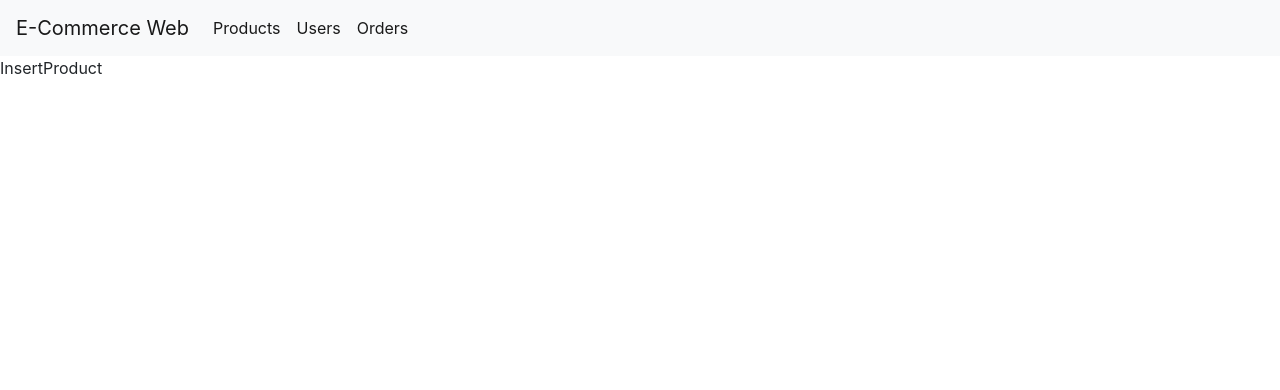
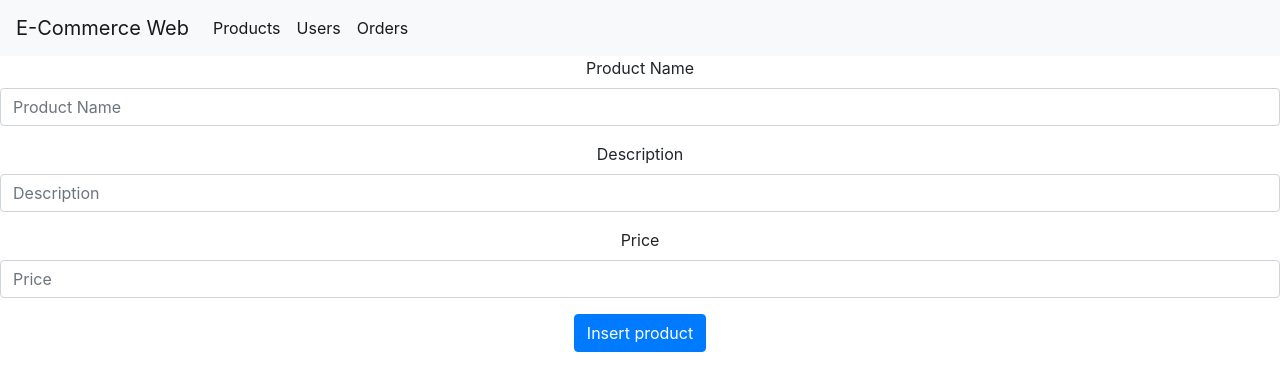
Before and after one commit to goktugmandaci/cloud-term-proj, a React (Create React App) app in the folder frontend/: page /insert/product in a window 1280 px wide. Shown: the top 390 px of the page. Built offline with nearby package versions, Linux system fonts and the light colour scheme.

Commit message:
frontend update

```diff
--- a/frontend/src/components/InsertProduct.js
+++ b/frontend/src/components/InsertProduct.js
@@ -1,8 +1,43 @@
-import React from 'react'
+
+import React, { useState } from 'react'
+import axios from 'axios'
 
 const InsertProduct = () => {
+
+  const [_name, setName] = useState("");
+  const [_desription, setDescription] = useState("")
+  const [_price, setPrice] = useState(-1);
+
+  const submitHandler = async () => {
+    e.preventDefault()
+    try {
+      const requestBody = { name: _name, description: _desription, price: _price }
+      const response = await axios.post('http://localhost:8080/products/create', requestBody)
+      console.log(response.data)
+      window.location.reload()
+    } catch (error) {
+      console.log("Error inserting product: ", error)
+    }
+  }
+
   return (
-    <div>InsertProduct</div>
+    <div className='App'>
+      <form onSubmit={() => submitHandler()}>
+        <div class="form-group">
+          <label for="name">Product Name</label>
+          <input onChange={(e) => setName(e.target.value)} type="text" class="form-control" id="name" aria-describedby="name" placeholder="Product Name" />
+        </div>
+        <div class="form-group">
+          <label for="description">Description</label>
+          <input onChange={(e) => setDescription(e.target.value)} type="text" class="form-control" id="description" placeholder="Description" />
+        </div>
+        <div class="form-group">
+          <label for="price">Price</label>
+          <input onChange={(e) => setPrice(parseInt(e.target.value))} type="number" class="form-control" id="price" placeholder="Price" />
+        </div>
+        <button type="submit" class="btn btn-primary">Insert product</button>
+      </form>
+    </div>
   )
 }
 
--- a/frontend/src/components/InsertUser.js
+++ b/frontend/src/components/InsertUser.js
@@ -1,8 +1,38 @@
-import React from 'react'
+
+import React, { useState } from 'react'
+import axios from 'axios'
 
 const InsertUser = () => {
+
+  const [_username, setUsername] = useState("");
+  const [_email, setEmail] = useState("")
+
+  const submitHandler = async () => {
+    e.preventDefault()
+    try {
+      const requestBody = { username: _username, email: _email }
+      const response = await axios.post('http://localhost:7070/users/create', requestBody)
+      console.log(response.data)
+      window.location.reload()
+    } catch (error) {
+      console.log("Error inserting user: ", error)
+    }
+  }
+
   return (
-    <div>InsertUser</div>
+    <div className='App'>
+      <form onSubmit={() => submitHandler()}>
+        <div class="form-group">
+          <label for="username">Username</label>
+          <input onChange={(e) => setUsername(e.target.value)} type="text" class="form-control" id="username" aria-describedby="username" placeholder="Username" />
+        </div>
+        <div class="form-group">
+          <label for="email">E-Mail</label>
+          <input onChange={(e) => setEmail(e.target.value)} type="text" class="form-control" id="email" placeholder="Email" />
+        </div>
+        <button type="submit" class="btn btn-primary">Insert User</button>
+      </form>
+    </div>
   )
 }
 
```
